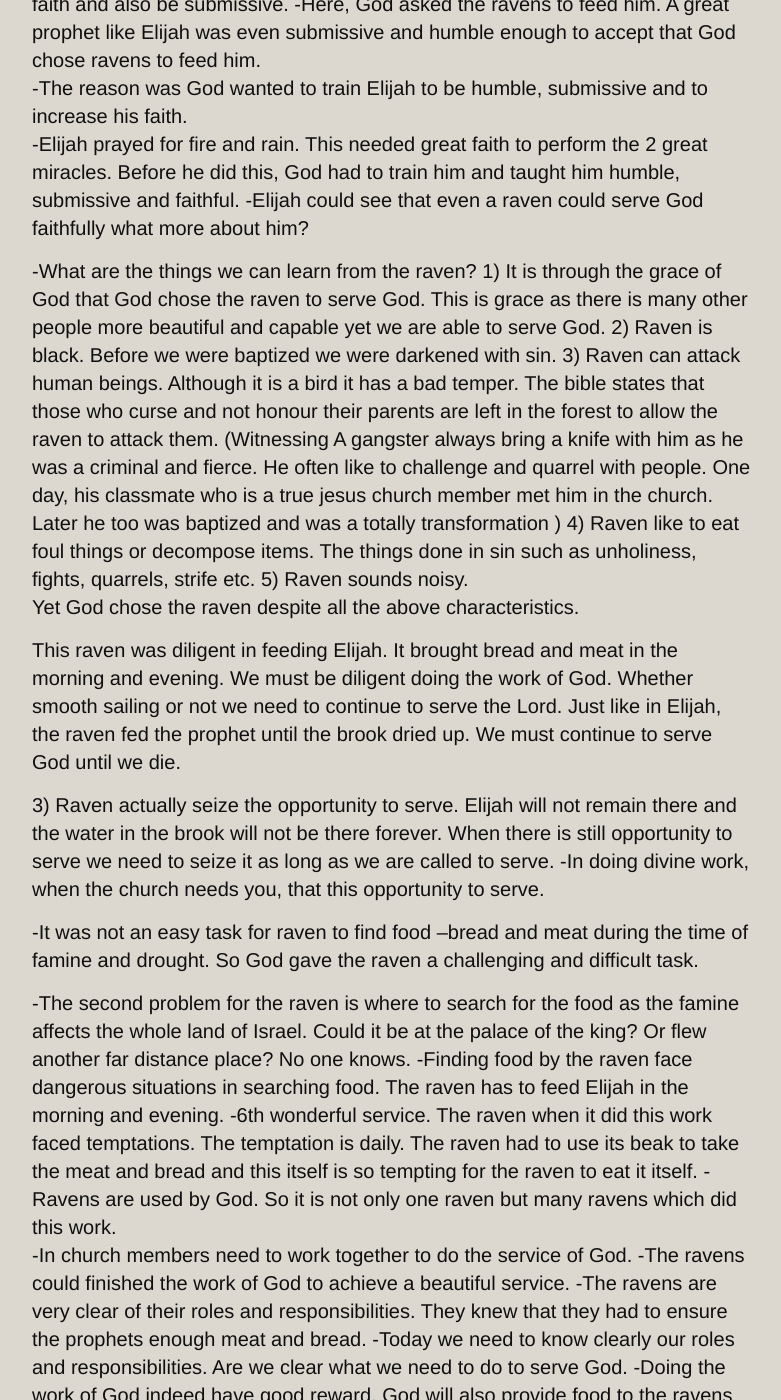
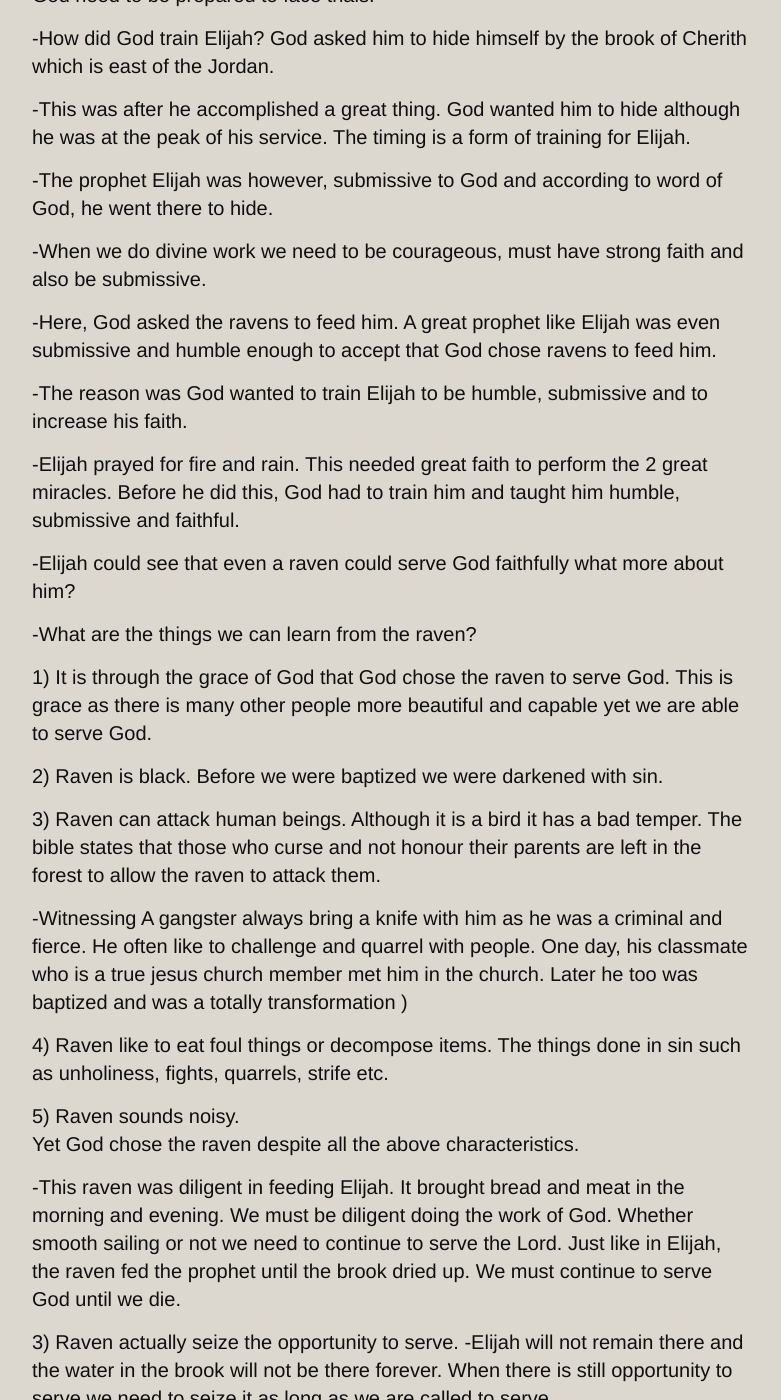
Before and after one commit to catchupTJC/catchuptjc.github.io, a Jekyll site: the page built from _posts/2018-07-06-Wonderful Service.md, in a window 1280 px wide and 1400 px high, scrolled down 926 px. Shown: the whole window, without its empty margins (248-1029 px from the left). Built offline with Jekyll 4.4.1, drawn with Linux system fonts in a browser that asks for light colours; nearby versions of some CDN libraries; comment, search, counter and statistics services are not loaded; some of the changed text lies outside the part shown.

Commit message:
Update 2018-07-06-Wonderful Service.md

```diff
--- a/_posts/2018-07-06-Wonderful Service.md
+++ b/_posts/2018-07-06-Wonderful Service.md
@@ -6,54 +6,80 @@ tags: [service,animal,opportunity]
 hymns: [236,232]
 ---
 -Today’s sermon is touching the wonderful service by animal created by God which is the raven.
+
 -The raven was first used by Noah. At that time, Noah’s family was the only surviving family after the flood. Noah chose raven. However the first raven recorded  was a disappointment to Noah as the raven did not return to the ark.
 
 The ravens in the time of Elijah however performed a wonderful service for God which is worth our learning.
 
 -The raven fed Elijah during the great famine which at that time  there was no food.
+
 -1 Kings 17:1-7 In the time of Elijah was a time of darkness. The faith was deteriorating and the whole nation was worshipping idols. They also killed the prophets.
+
 -Not only the Israelites but also the king that was faithless. However only a remnant of  God’s servants were faithful.
+
 -Elijah was faithful and loyal towards God and took the role of rebuke the King and gave the warning of God to him. This took courage but Elijah was able to perform this duty.
+
 -Elijah like the workers of God needs to be trained by God. To be the servant of God need to be prepared to face trials.
+
 -How did God train Elijah? God asked him to hide himself by the brook of Cherith which is east of the Jordan.
+
 -This was after he accomplished a great thing. God wanted him to hide although he was at the peak of his service.  The timing is a form of training for Elijah.
+
 -The prophet Elijah was however, submissive to God and according to word of God, he went there to hide.
+
 -When we do divine work we need to be courageous, must have strong faith and also be submissive.
+
 -Here, God asked the ravens to feed him. A great prophet like Elijah was even submissive and humble enough to accept that God chose ravens to feed him.
+
 -The reason was God wanted to train Elijah to be humble, submissive and to increase his faith.
+
 -Elijah prayed for fire and rain. This needed great faith to perform the 2 great miracles. Before he did this, God had to train him and taught him humble, submissive and faithful.
+
 -Elijah could see that even a raven could serve God faithfully what more about him?
 
 -What are the things we can learn from the raven?
+
 1) It is through the grace of God that God chose the raven to  serve God. This is grace as there is many other people more beautiful and capable yet we are able to serve God.
+
 2) Raven is black. Before we were baptized we were darkened with sin.
+
 3) Raven can attack human beings. Although it is a bird it has a bad temper. The bible states that those who curse and not honour their parents are left in the forest to allow the raven to attack them.
-(Witnessing
+
+-Witnessing
 A gangster always bring a knife with him as he was a criminal and fierce. He often like to challenge and quarrel with people. One day, his classmate who is a true jesus church member met him in the church. Later he too was baptized and was a totally transformation )
+
 4) Raven like to eat foul things or decompose items. The things done in sin such as unholiness, fights, quarrels, strife etc.
+
 5) Raven sounds noisy.
 Yet God chose the raven despite all the above characteristics.
 
-This raven was diligent in feeding Elijah. It brought bread and meat in the morning and evening. We must be diligent doing the work of God. Whether smooth sailing or not we need to continue to serve the Lord. Just like in Elijah, the raven fed the prophet until the brook dried up. We must continue to serve God until we die.
+-This raven was diligent in feeding Elijah. It brought bread and meat in the morning and evening. We must be diligent doing the work of God. Whether smooth sailing or not we need to continue to serve the Lord. Just like in Elijah, the raven fed the prophet until the brook dried up. We must continue to serve God until we die.
 
 3) Raven actually seize the opportunity to serve.
-Elijah will not remain there and the water in the brook will not be there forever.
+-Elijah will not remain there and the water in the brook will not be there forever.
 When there is still opportunity to serve we need to seize it as long as we are called to serve.
+
 -In doing divine work, when the church needs you, that this opportunity to serve.
 
 -It was not an easy task for raven to find food –bread and meat during the time of famine and drought.  So God gave the raven a challenging and difficult task.
 
 -The second problem for the raven is where to search for the food as the famine affects the whole land of Israel. Could it be at the palace of the king? Or flew another far distance place? No one knows.
+
 -Finding food by the raven face dangerous situations in searching food. The raven has to feed Elijah in the morning and evening.
+
 -6th wonderful service. The raven when it did this work faced temptations. The temptation is daily. The raven had to use its beak to take the meat and bread and this itself is so tempting for the raven to eat it itself.
+
 -Ravens are used by God. So it is not only one raven but many ravens  which did this work.
+
 -In church members need to work together to do the service of God.
+
 -The ravens could finished the work of God to achieve a beautiful service.
+
 -The ravens are very clear of their roles and responsibilities. They knew that they had to ensure the prophets enough meat and bread.
+
 -Today we need to know clearly our roles and responsibilities. Are we clear what we need to do to serve God.
+
 -Doing the work of God indeed have good reward. God will also provide food to the ravens during the time of famine and it received blessings and are protected by God to receive peace.
-
--
 
 
 
```
